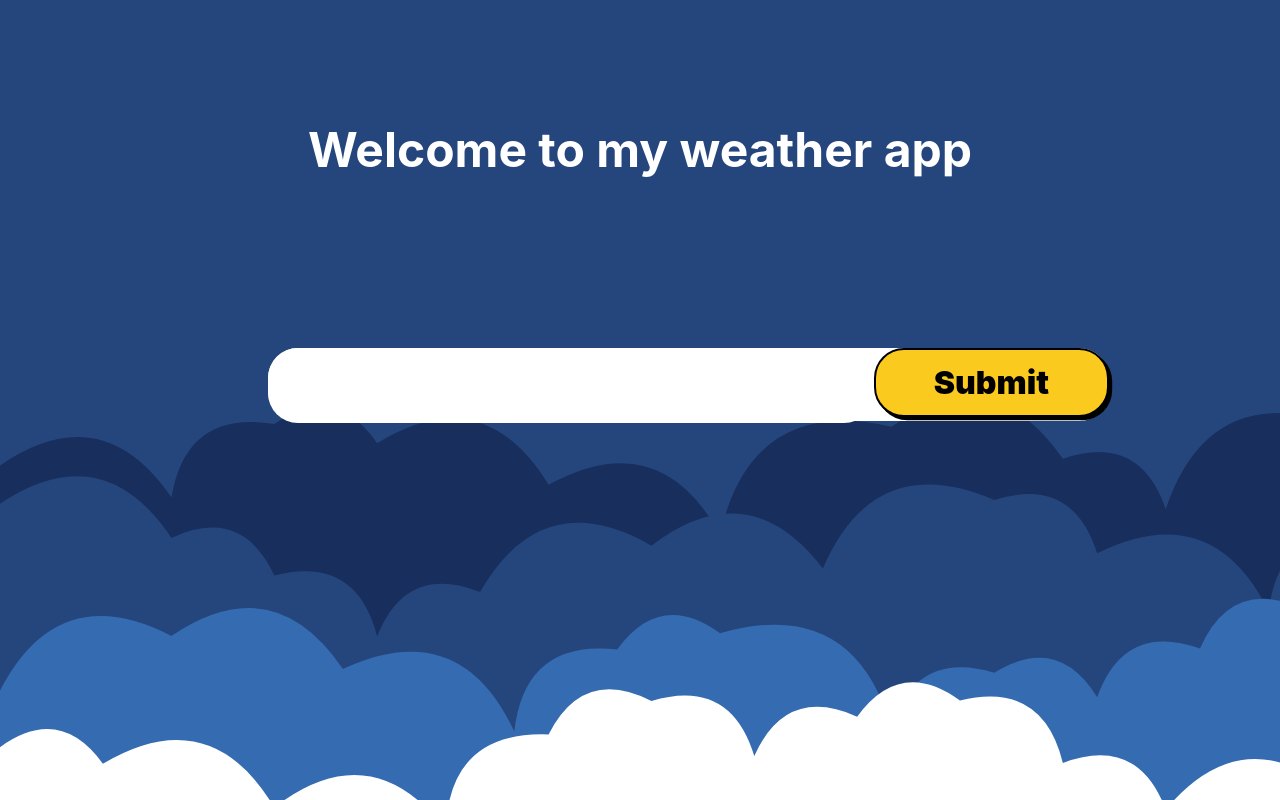
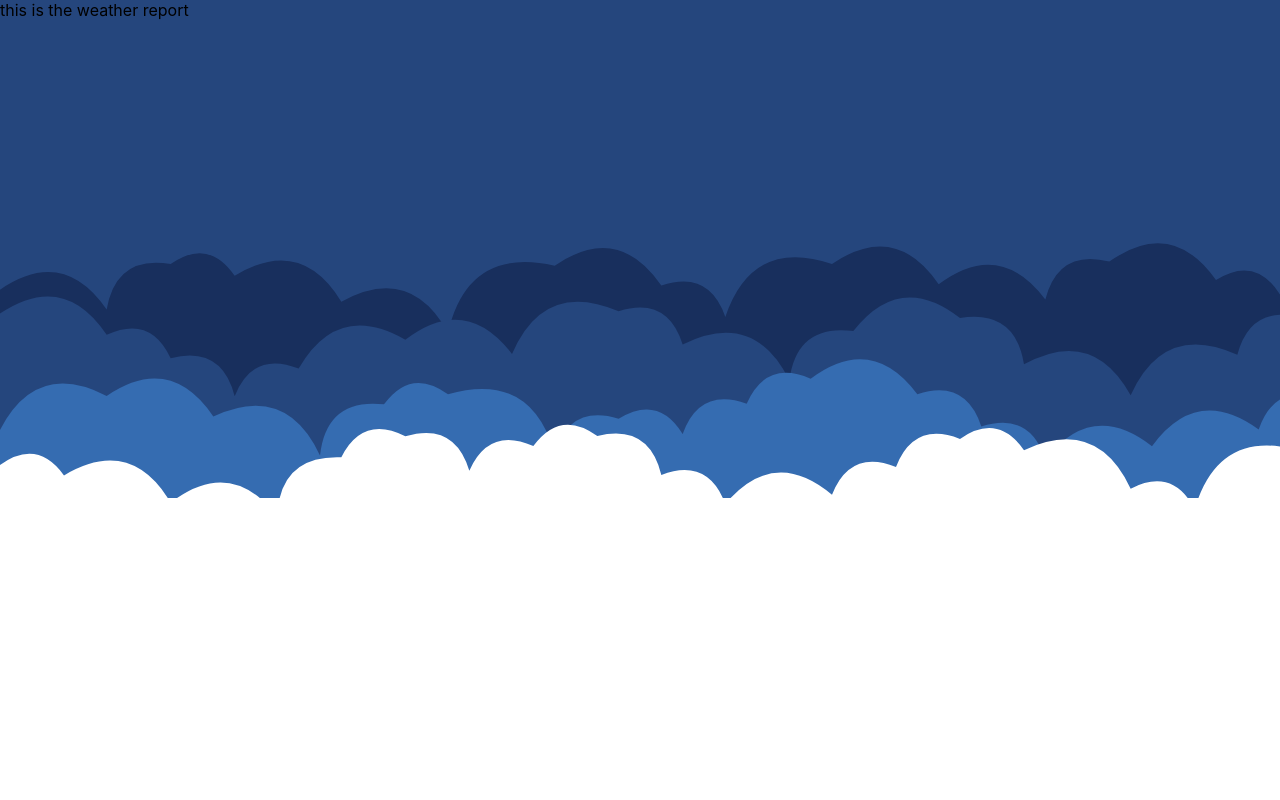
Before and after one commit to nichols20/weather-display, a React (Create React App) app: page /weatherquery/1 in a window 1280 px wide. Before the commit this address led to /weatherquery. Built offline with nearby package versions, Linux system fonts and the light colour scheme.

Commit message:
redirect to weatherReport page on btn click

```diff
--- a/package.json
+++ b/package.json
@@ -8,6 +8,7 @@
     "@testing-library/user-event": "^12.8.3",
     "axios": "^0.23.0",
     "bootstrap": "^5.1.1",
+    "joi": "^17.4.2",
     "react": "^17.0.2",
     "react-dom": "^17.0.2",
     "react-router-dom": "^6.0.2",
--- a/src/App.js
+++ b/src/App.js
@@ -2,13 +2,15 @@ import "./App.css";
 import React from "react";
 import { Routes, Route, BrowserRouter, Navigate } from "react-router-dom";
 import HomePage from "./components/homePage";
+import WeatherReport from "./components/weatherReport";
 
 function App() {
   return (
     <div>
       <BrowserRouter>
         <Routes>
-          <Route path="/weatherQuery" element={<HomePage />} />
+          <Route path="/weatherquery/:zip" element={<WeatherReport />} />
+          <Route path="/weatherquery" element={<HomePage />} />
           <Route path="*" element={<Navigate to="/weatherquery" />} />
         </Routes>
       </BrowserRouter>
--- a/src/backend/index.js
+++ b/src/backend/index.js
@@ -35,6 +35,6 @@ app.get("/weatherquery/:zip", async (req, res) => {
   //so that weather query data may be used
 });
 
-app.listen(90, () => console.log("listening on port 80"));
+app.listen(90, () => console.log("listening on port 90"));
 
 module.exports = app;
--- a/src/components/formSubmit.js
+++ b/src/components/formSubmit.js
@@ -1,5 +1,23 @@
-const submitQuery = (props) => {
-  return console.log(props);
-};
+const axios = require("axios").default;
+
+async function submitQuery(props) {
+  if (!Number(props)) return console.log("this is not a number");
+  console.log(props);
+
+  const apiKey = "73faabe2b55b90dc0d0c89c4899b2a94";
+
+  const config = {
+    method: "get",
+    url: `https://api.openweathermap.org/data/2.5/weather?zip=${props}&appid=${apiKey}`,
+    headers: {},
+  };
+
+  const query = await axios(config).then(function (response) {
+    const result = response.data.main;
+    return result;
+  });
+
+  console.log(query);
+}
 
 export default submitQuery;
--- a/src/components/searchbar.jsx
+++ b/src/components/searchbar.jsx
@@ -10,7 +10,8 @@ class SearchBar extends Component {
           className="searchButton"
           onClick={() => {
             const searchValue = document.getElementById("weatherSearch").value;
-            submitQuery(searchValue);
+            //submitQuery(searchValue);
+            window.location = `/weatherquery/${searchValue}`;
           }}
         >
           Submit
--- /dev/null
+++ b/src/components/weatherReport.jsx
@@ -0,0 +1,9 @@
+import React, { Component } from "react";
+
+class WeatherReport extends React.Component {
+  render() {
+    return <div>this is the weather report</div>;
+  }
+}
+
+export default WeatherReport;
```
Also changed, not shown: 1 other file (tests, documents, lock files or other folders).
